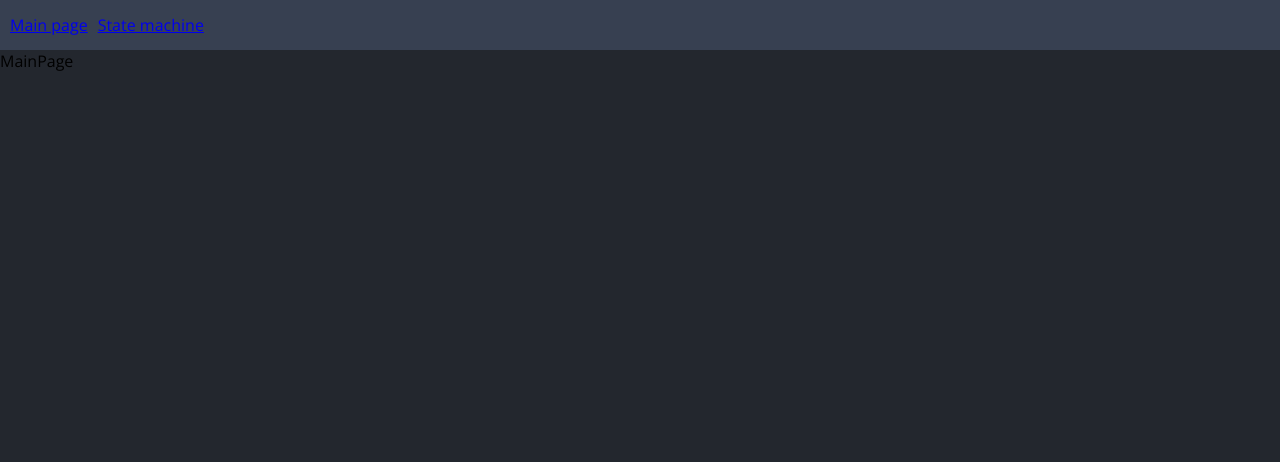
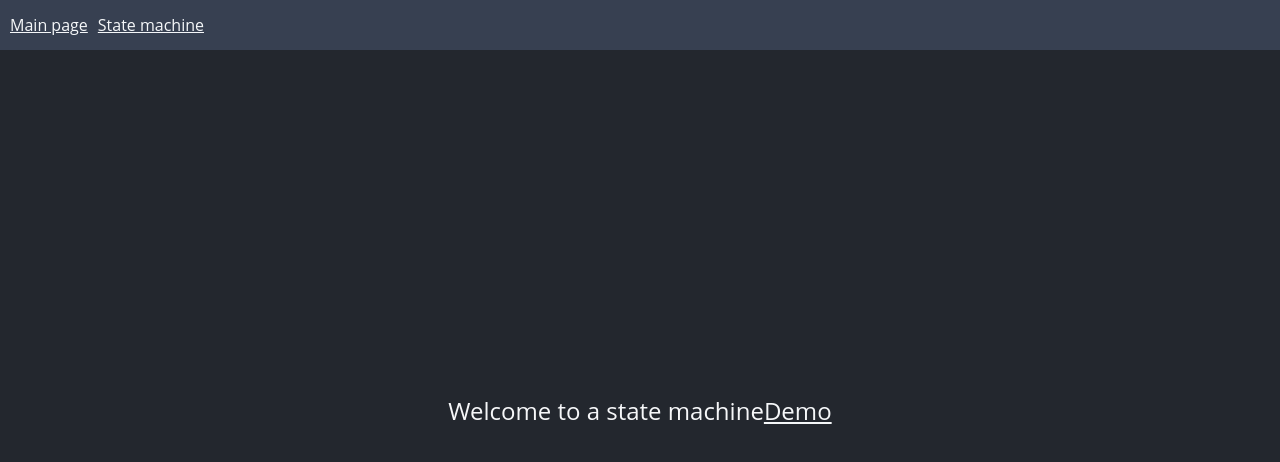
Before and after one commit to densorokin/state-machine-implementation, a React app: page / in a window 1280 px wide. Shown: the top 462 px of the page. Built offline with nearby package versions, Linux system fonts and the light colour scheme.

Commit message:
chore: added AppLink

```diff
--- a/src/app/App.tsx
+++ b/src/app/App.tsx
@@ -1,14 +1,14 @@
-import { Link } from "react-router-dom";
 import { AppRouter } from "./providers/router";
 import { Navbar } from "widgets/Navbar/Navbar";
 import "./styles/index.scss";
+import { AppLink } from "shared/ui/AppLink/AppLink";
 
 export const App = () => {
   return (
     <div className="app">
       <Navbar>
-        <Link to="/">Main page</Link>
-        <Link to="/state-machine">State machine</Link>
+        <AppLink to="/">Main page</AppLink>
+        <AppLink to="/state-machine">State machine</AppLink>
       </Navbar>
       <AppRouter />
     </div>
--- a/src/app/styles/index.scss
+++ b/src/app/styles/index.scss
@@ -1,4 +1,4 @@
-@import url('https://fonts.googleapis.com/css2?family=Open+Sans:wght@400;700&display=swap');
+@import "variables";
 
 * {
     margin: 0;
--- /dev/null
+++ b/src/app/styles/variables.scss
@@ -0,0 +1,11 @@
+:root {
+    --font-family-main: consolas, "Times New Roman", serif;
+    --font-size-m: 16px;
+    --font-line-m: 24px;
+    --font-m: var(--font-size-m) / var(--font-line-m) var(--font-family-main);
+    --font-size-l: 24px;
+    --font-line-l: 32px;
+    --font-l: var(--font-size-l) / var(--font-line-l) var(--font-family-main);
+    --navbar-height: 50px;
+    --primary-color: #f5f7f9
+}
--- /dev/null
+++ b/src/pages/MainPage/ui/MainPage.module.scss
@@ -0,0 +1,8 @@
+.container {
+    display: flex;
+    align-items: center;
+    justify-content: center;
+    height: 90%;
+    font-size: 24px;
+    color: rgb(246, 247, 249);
+}
--- a/src/pages/MainPage/ui/MainPage.tsx
+++ b/src/pages/MainPage/ui/MainPage.tsx
@@ -1,12 +1,18 @@
-// import { classNames } from 'shared/lib/classNames';
-// import cls from './MainPage.module.scss';
+import { classNames } from "shared/lib/classNames/classNames";
+import cls from "./MainPage.module.scss";
+import { AppLink } from "shared/ui/AppLink/AppLink";
 
 interface MainPageProps {
   className?: string;
 }
 
 const MainPage = ({ className }: MainPageProps) => {
-  return <div>MainPage</div>;
+  return (
+    <div className={classNames(cls.container, {}, [className])}>
+      <span>Welcome to a state machine</span>
+      <AppLink to="/state-machine">Demo</AppLink>
+    </div>
+  );
 };
 
 export default MainPage;
--- /dev/null
+++ b/src/shared/ui/AppLink/AppLink.module.scss
@@ -0,0 +1,4 @@
+.AppLink {
+    color: var(--primary-color);
+    size: var(--font-m)
+}
--- /dev/null
+++ b/src/shared/ui/AppLink/AppLink.tsx
@@ -0,0 +1,22 @@
+import { classNames } from "shared/lib/classNames/classNames";
+import { Link, LinkProps } from "react-router-dom";
+import { FC } from "react";
+import cls from "./AppLink.module.scss";
+
+interface AppLinkProps extends LinkProps {
+  className?: string;
+}
+
+export const AppLink: FC<AppLinkProps> = (props) => {
+  const { to, className, children, ...otherProps } = props;
+
+  return (
+    <Link
+      to={to}
+      className={classNames(cls.AppLink, {}, [className])}
+      {...otherProps}
+    >
+      {children}
+    </Link>
+  );
+};
```
